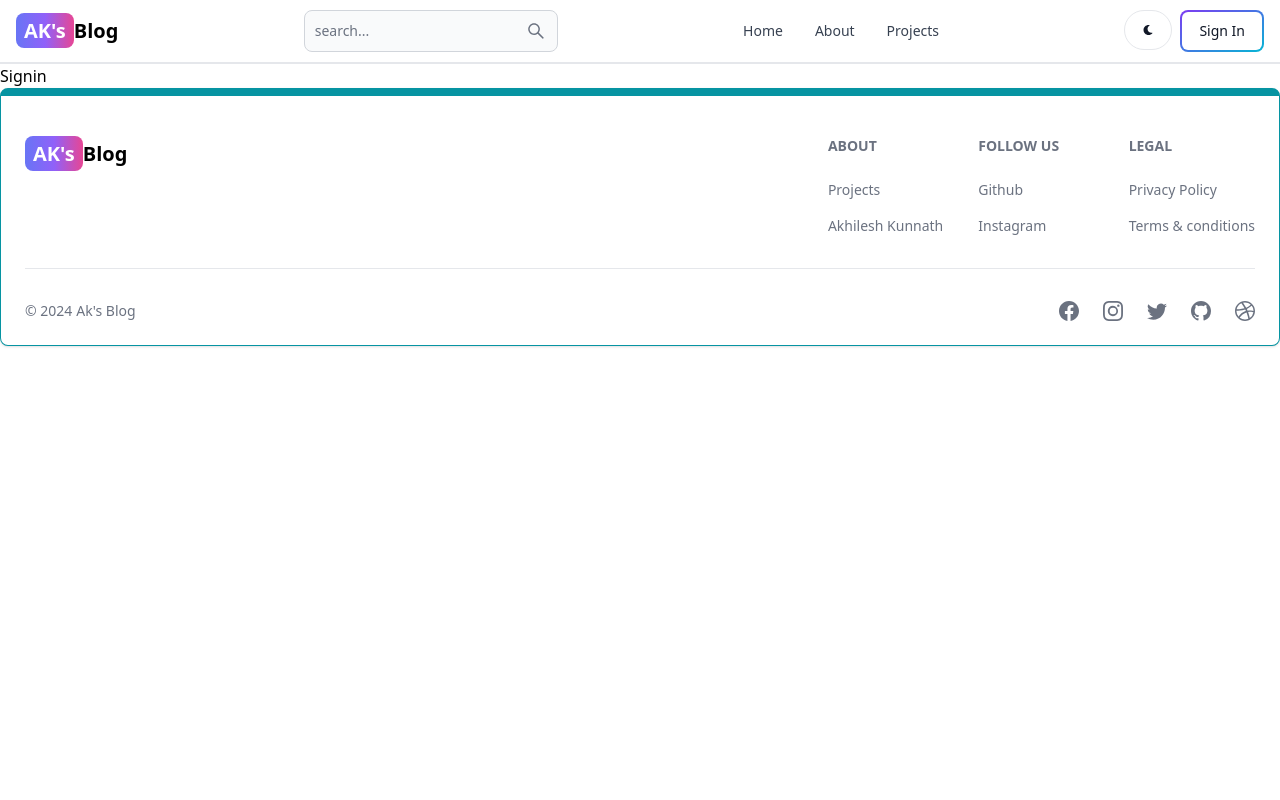
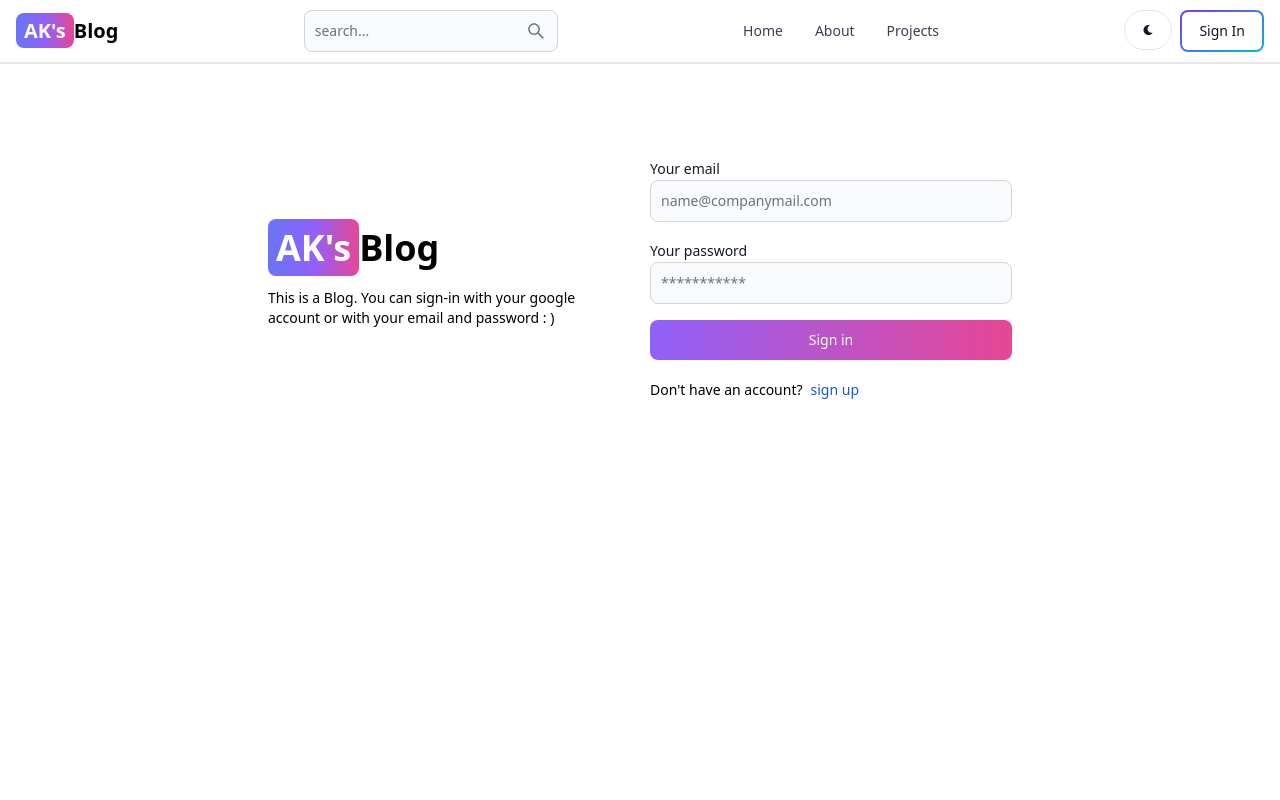
Before and after one commit to Akhileshkunnath/mern-blog, a React (Vite) app in the folder client/: page /sign-in in a window 1280 px wide. Shown: the top 800 px of the page. Built offline with nearby package versions, Linux system fonts and the light colour scheme.

Commit message:
complete signin page functionality

```diff
--- a/client/src/pages/SignIn.jsx
+++ b/client/src/pages/SignIn.jsx
@@ -1,9 +1,110 @@
-import React from 'react'
+import { Alert, Button, Label, Spinner, TextInput } from 'flowbite-react'
+import React, { useEffect, useState } from 'react'
+import { Link, useNavigate } from 'react-router-dom'
 
-const Signin = () => {
+
+const SignIn = () => {
+
+  const[formData, setFormData] = useState({});
+  const [errorMessage, setErrorMessage] = useState(null);
+  const [loading, setLoading] = useState(false);
+  const navigate = useNavigate();
+
+
+
+  const handleChange = (e)=>{
+
+    setFormData({
+      ...formData,
+      [e.target.id]: e.target.value.trim(),
+    })};
+
+    const handleSubmit= async(e)=>{
+      e.preventDefault();
+      if( !formData.email || !formData.password) {
+        return setErrorMessage("Please fill out all fields.")
+      }
+
+      try {
+        setLoading(true);
+        setErrorMessage(null);
+        const res = await fetch("/api/auth/signin", {
+          method:"POST",
+          headers:{ "Content-Type": "application/json"},
+          body: JSON.stringify(formData),
+
+        });
+
+        const data = await res.json();
+        if(data.success===false) {
+          return setErrorMessage(data.message)
+          setLoading(false)
+        }
+        setLoading(false);
+        if(res.ok){
+          navigate("/")
+        }
+
+
+
+      } catch (error) {
+        setErrorMessage(error.message)
+        setLoading(false)
+
+      }
+
+    }
+
   return (
-    <div>Signin</div>
+    <div className='min-h-screen mt-20'>
+      <div className='flex p-3 max-w-3xl mx-auto flex-col md:flex-row md:items-center gap-5'>
+        <div className="flex-1">
+          {/* {leftside} */}
+          <Link to="/" className='   font-bold dark:text-white text-4xl'>
+            <span className='px-2 py-1 bg-gradient-to-r from-indigo-500 via-purple-500 to-pink-500 text-white font-bold rounded-lg'>AK's</span>
+            Blog
+        </Link>
+        <p className='text-sm mt-5'>
+         This is a Blog. You can sign-in with your google account or with your email and password   : )
+        </p>
+        </div>
+        <div className="flex-1">
+            {/* {rightside} */}
+
+            <form className='flex flex-col gap-4' onSubmit={handleSubmit}>
+
+              <div className="">
+                <Label value=' Your email'/>
+                <TextInput type='email' placeholder='name@companymail.com' id='email'onChange={handleChange}/>
+              </div>
+              <div className="">
+                <Label value=' Your password'/>
+                <TextInput type='password' placeholder='***********' id='password'onChange={handleChange}/>
+              </div>
+              <Button gradientDuoTone="purpleToPink" type='submit' disabled={loading}> {
+                loading ? (
+                  <>
+                  <Spinner size="sm"/><span className='pl-3'>Loading...</span>
+                  </>
+                ) : "Sign in"
+              }</Button>
+            </form>
+
+            <div className="flex gap-2 text-sm mt-5">
+              <span> Don't have an account?</span>
+              <Link to="/sign-up" className='text-blue-700'>sign up</Link>
+            </div>
+           {
+            errorMessage && (
+              <Alert className='mt-5 ' color="failure">
+                {errorMessage}
+              </Alert>
+            )
+           }
+        </div>
+      </div>
+    </div>
   )
 }
 
-export default Signin
+export default SignIn
```
